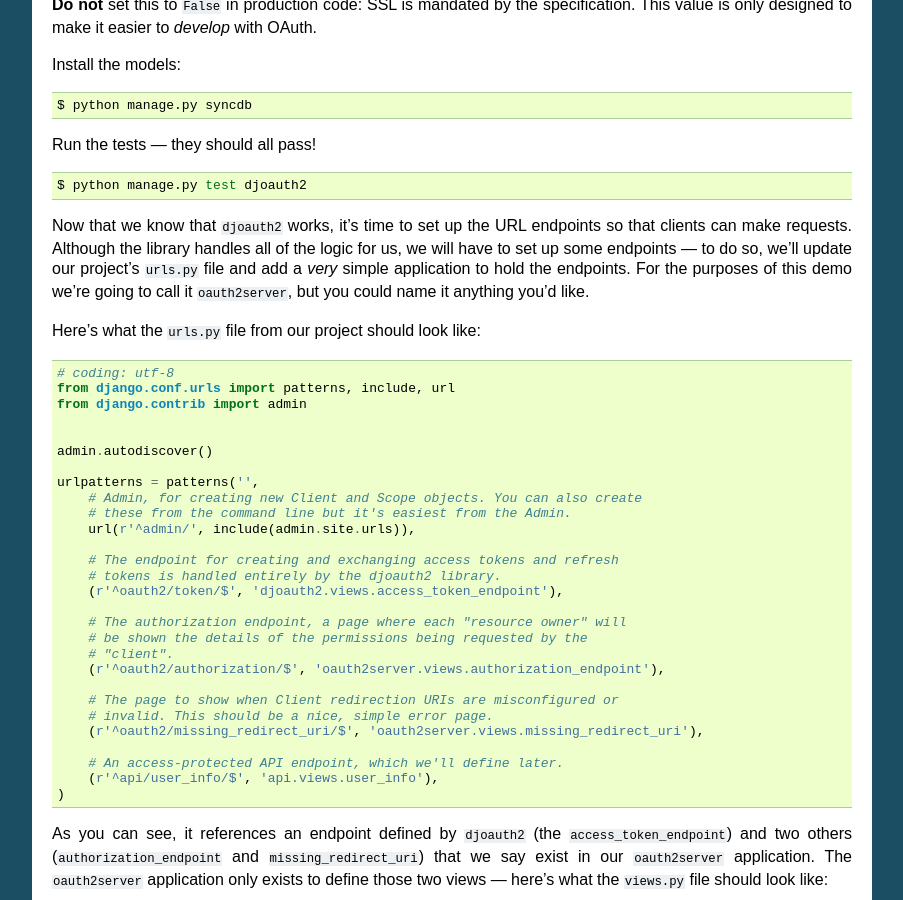
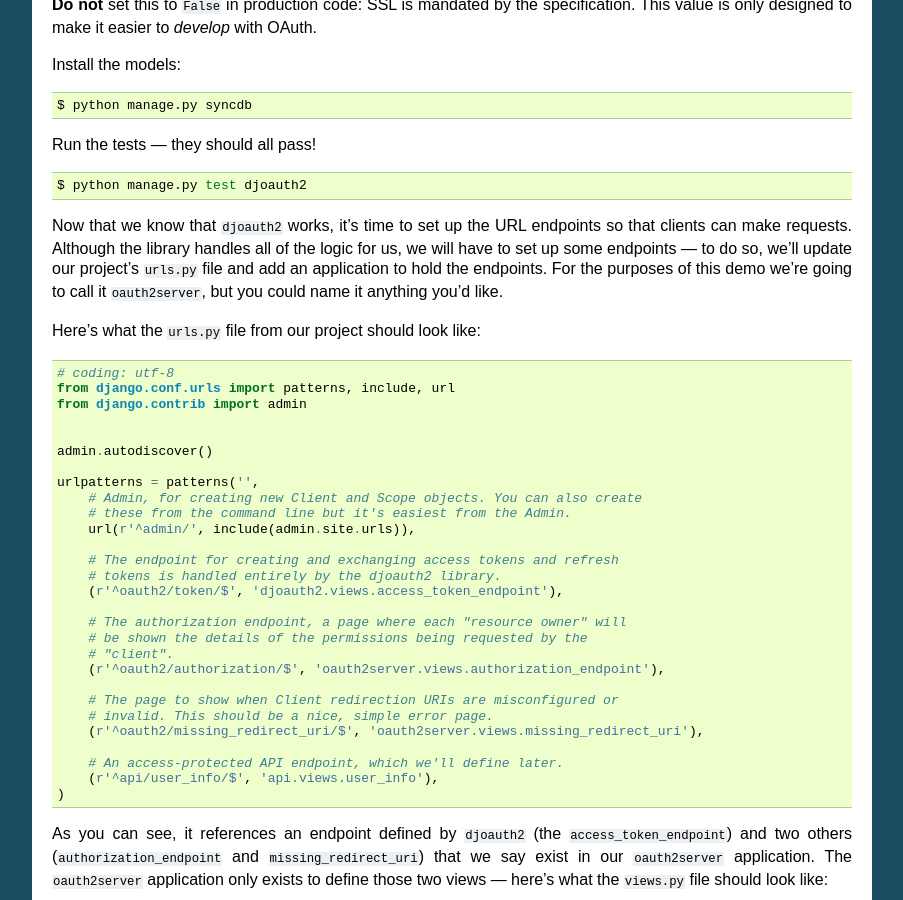
Before and after one commit to peterldowns/djoauth2, a Sphinx documentation site: the page built from docs/quickstart.rst, in a window 1280 px wide and 900 px high, scrolled down 914 px. Shown: the whole window, without its empty margins (198-1101 px from the left). Built offline with Sphinx 7.4.7, drawn with Linux system fonts in a browser that asks for light colours; some of the changed text lies outside the part shown.

Commit message:
Remove unnecessary language.

```diff
--- a/docs/contributing.rst
+++ b/docs/contributing.rst
@@ -46,7 +46,7 @@
   $ vim djoauth2/tests/...
   $ git commit -a -m "Add my new feature."
 
-Also, please follow our (very minimal) style guide:
+Also, please follow our style guide:
 
 * 2-space indents
 * All indents are spaces, not tabs.
--- a/docs/overview.rst
+++ b/docs/overview.rst
@@ -10,7 +10,7 @@
 
 The goal of this implementation is to provide a well-structured Django
 application that can be easily installed to add OAuth 2.0 provider capability to
-existing projects. The official specification is very broad, and allows for
+existing projects. The official specification is broad, and allows for
 many different ways for clients and servers to interact with each other. This
 implementation is a secure subset of these interactions in order to make it as
 easy as possible to reap the benefits of OAuth without having to struggle with
--- a/docs/quickstart.rst
+++ b/docs/quickstart.rst
@@ -73,7 +73,7 @@
 Now that we know that ``djoauth2`` works, it's time to set up the URL endpoints
 so that clients can make requests. Although the library handles all of the
 logic for us, we will have to set up some endpoints — to do so, we'll update
-our project's ``urls.py`` file and add a *very* simple application to hold the
+our project's ``urls.py`` file and add an application to hold the
 endpoints.  For the purposes of this demo we're going to call it
 ``oauth2server``, but you could name it anything you'd like.
 
@@ -170,8 +170,8 @@
   value in the ``action=""`` attribute on a ``<form>`` element.
 
 
-The very simple template in our example application is included below.  Please
-note that it's very important to include the ``{{form}}`` context —
+The template in our example application is included below.  Please
+note that it is important to include the ``{{form}}`` context —
 ``djoauth2`` may use this to hold information across authorization requests.
 Currently, the ``user_action`` values must be ``"Accept"`` and ``"Decline"``.
 
@@ -236,7 +236,7 @@
                         content_type='application/json',
                         status=200)
 
-(Any existing endpoint can be easily protected by our ``@oauth_scope``
+(Any existing endpoint can be easily protected by our :py:class:`@oauth_scope`
 decorator; just modify the signature so that it expects a
 :py:class:`djoauth2.models.AccessToken` as the first argument. For more
 information, see the :py:class:`djoauth2.decorators.oauth_scope`
```
Also changed, not shown: 1 other file.
